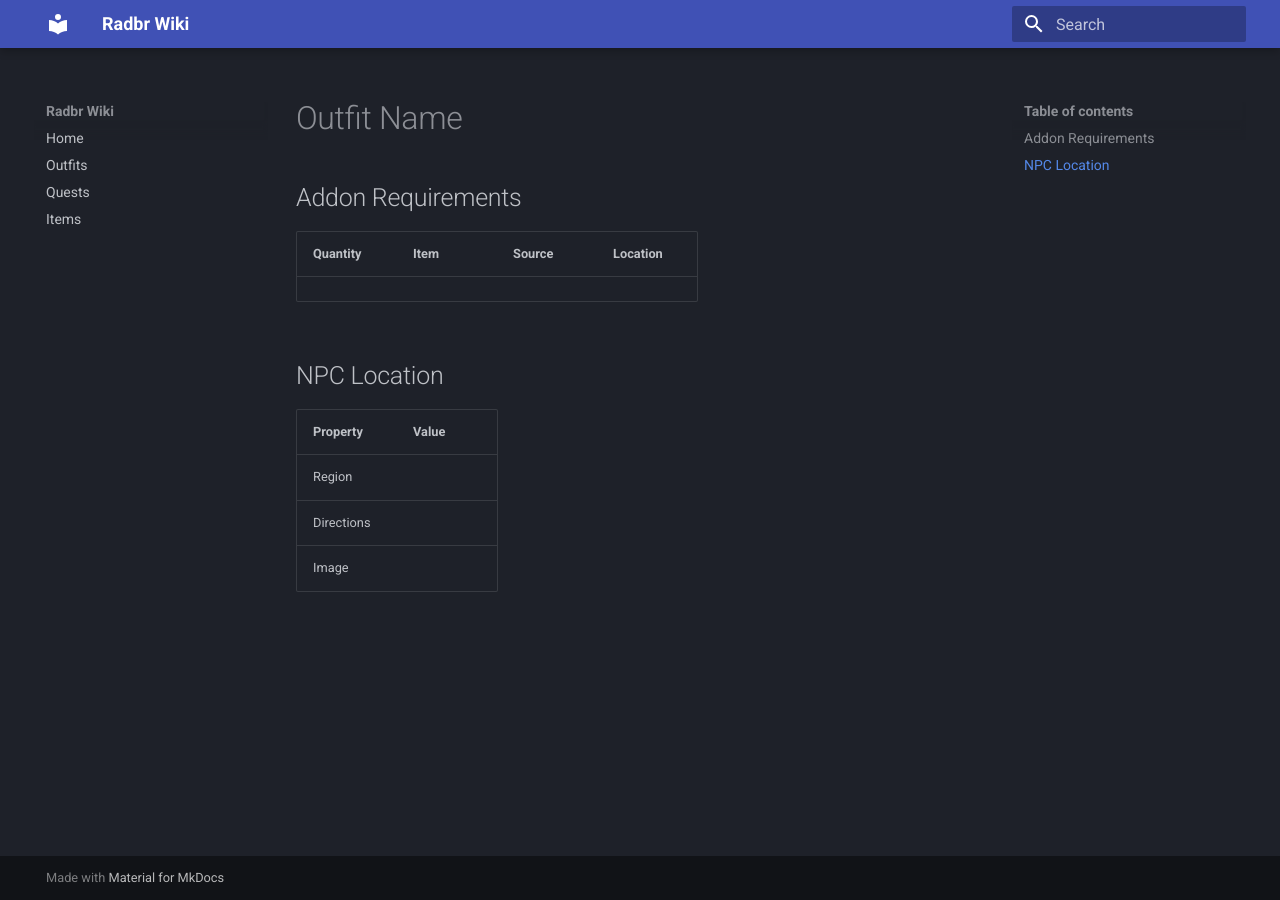
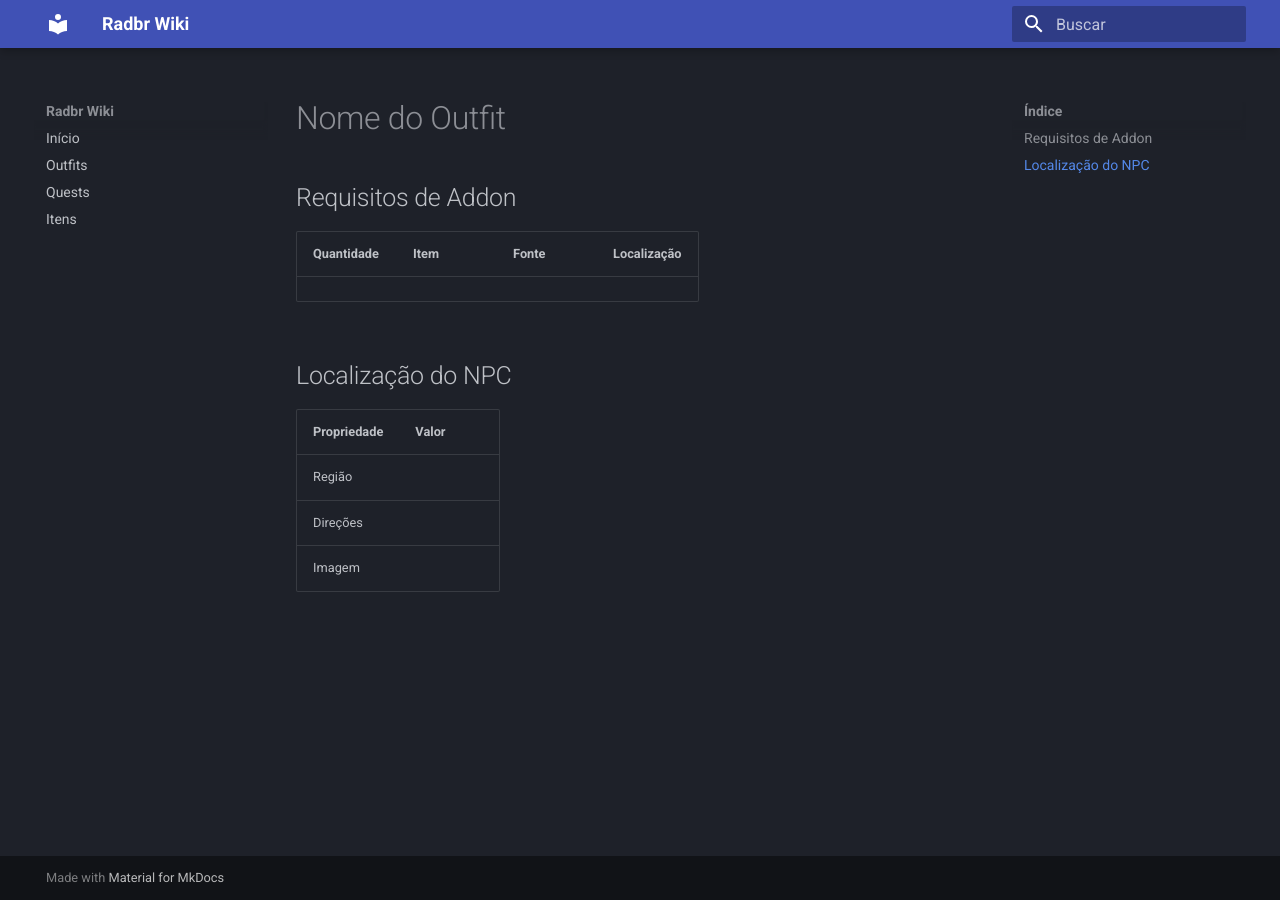
Before and after one commit to gilbertordx/radbr-wiki, an MkDocs documentation site: the page built from docs/outfits/_template.md, in a window 1280 px wide. Built offline with MkDocs 1.6.1 and Material for MkDocs 9.7.7, drawn with Linux system fonts in a browser that asks for light colours.

Commit message:
refactor: translate infrastructure and templates to pt-BR

```diff
--- a/docs/outfits/_template.md
+++ b/docs/outfits/_template.md
@@ -1,22 +1,22 @@
 ---
-title: Outfit Template
+title: Template de Outfit
 category: Outfits
 added_version: ""
 achievement: ""
 ---
 
-# Outfit Name
+# Nome do Outfit
 
-## Addon Requirements
+## Requisitos de Addon
 
-| Quantity | Item | Source | Location |
-|----------|------|--------|----------|
+| Quantidade | Item | Fonte | Localização |
+|-----------|------|-------|-------------|
 | | | | |
 
-## NPC Location
+## Localização do NPC
 
-| Property | Value |
-|----------|-------|
-| Region | |
-| Directions | |
-| Image | |
+| Propriedade | Valor |
+|-------------|-------|
+| Região | |
+| Direções | |
+| Imagem | |
--- a/mkdocs.yml
+++ b/mkdocs.yml
@@ -1,12 +1,13 @@
 site_name: Radbr Wiki
 theme:
   name: material
+  language: pt-BR
   palette:
     scheme: slate
 docs_dir: docs
 site_dir: site
 nav:
-  - Home: index.md
+  - Início: index.md
   - Outfits: outfits/index.md
   - Quests: quests/index.md
-  - Items: items/index.md
+  - Itens: items/index.md
```
Also changed, not shown: agent_protocol.md (+16 -15 lines), docs/outfits/barbarian.md (+12 -12 lines).
